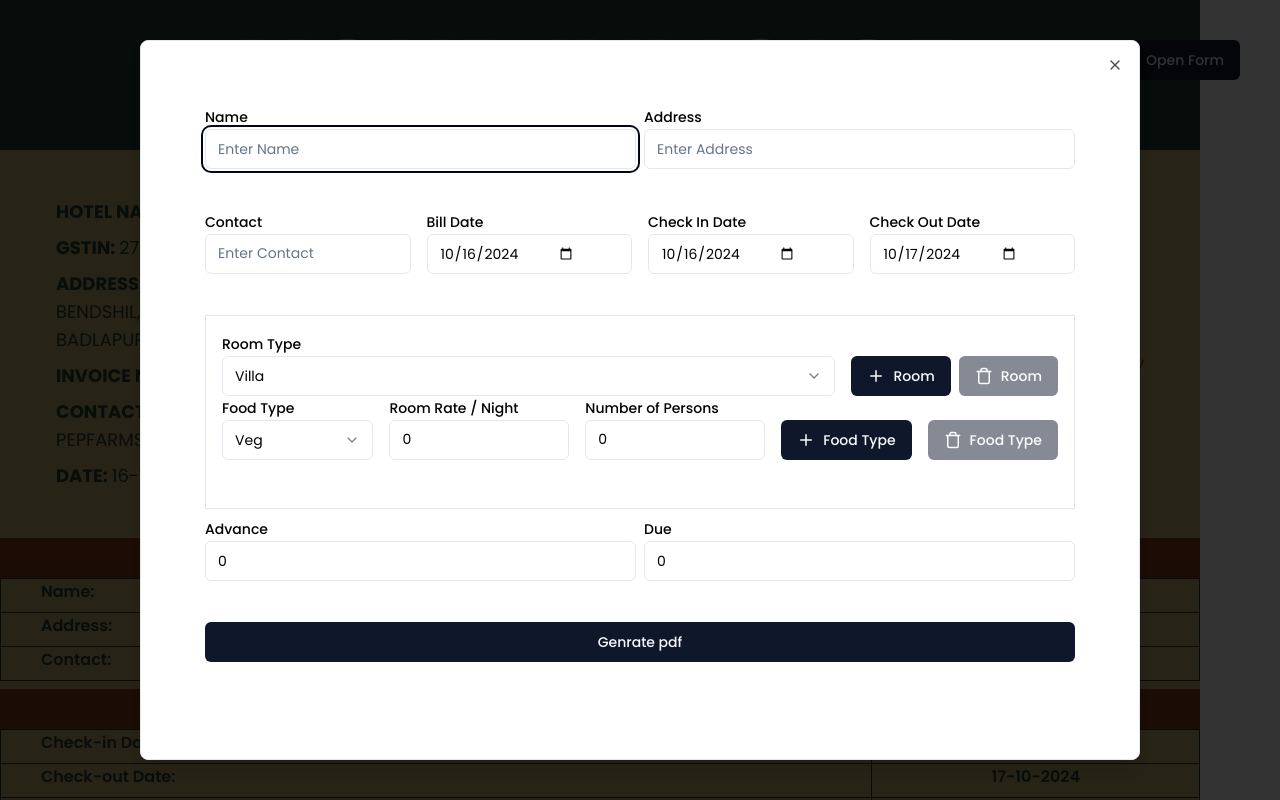
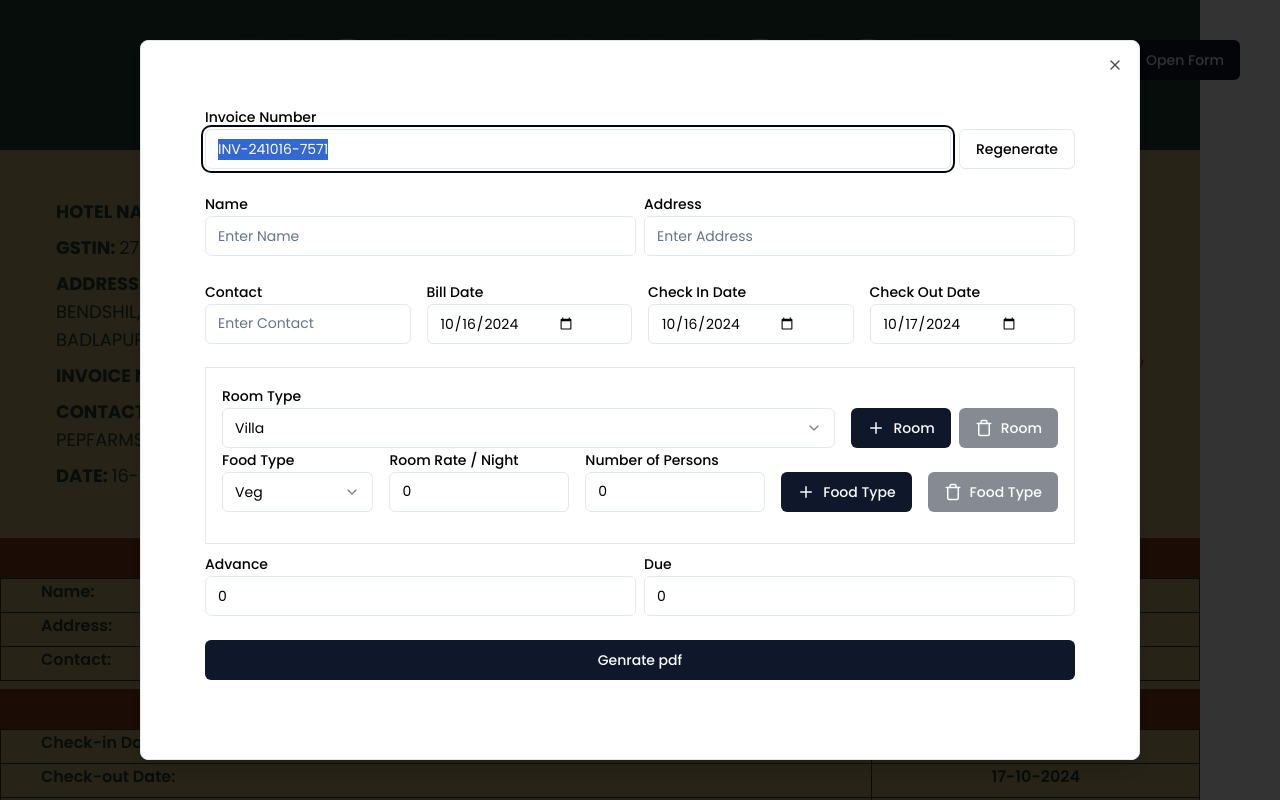
Before and after one commit to hardiksuthar25022002/pepFarm, a React (Vite) app: page / in a window 1280 px wide. Both pictures are taken after a click on the button "Open Form". Shown: the top 800 px of the page. Built offline with nearby package versions, Linux system fonts and the light colour scheme.

Commit message:
add option edit invoice number

```diff
--- a/package.json
+++ b/package.json
@@ -24,7 +24,8 @@
     "react": "^18.3.1",
     "react-dom": "^18.3.1",
     "tailwind-merge": "^2.3.0",
-    "tailwindcss-animate": "^1.0.7"
+    "tailwindcss-animate": "^1.0.7",
+    "uuid": "^14.0.3"
   },
   "devDependencies": {
     "@types/node": "^20.14.8",
--- a/src/App.tsx
+++ b/src/App.tsx
@@ -20,13 +20,8 @@ import {
 import { Plus, Trash } from "lucide-react";
 
 function generateInvoiceNumber() {
-  const prefix = "INV";
-  const timestamp = Date.now();
-  const uniquePart = (timestamp % 1000).toString().padStart(6, "0"); // Get the last 3 digits of the timestamp
-  const invoiceNumber = `${prefix}${uniquePart}`;
-  return invoiceNumber;
+  return `INV-${moment().format("YYMMDD")}-${Math.floor(1000 + Math.random() * 9000)}`;
 }
-
 const today = new Date();
 const tomorrow = new Date();
 tomorrow.setDate(today.getDate() + 1);
@@ -488,6 +483,27 @@ const App = () => {
       <Dialog open={open} onOpenChange={() => setOpen(false)}>
         <DialogContent className="min-w-[1000px] overflow-y-scroll h-[90%]">
           <div className="p-10 gap-y-2 grid grid-cols-2 gap-x-2">
+            <div className="col-span-2">
+              <Label>Invoice Number</Label>
+              <div className="flex gap-x-2">
+                <Input
+                  value={form.invNumber}
+                  onChange={(e) =>
+                    setForm({ ...form, invNumber: e.target.value })
+                  }
+                  placeholder="Enter Invoice Number"
+                />
+                <Button
+                  type="button"
+                  variant="outline"
+                  onClick={() =>
+                    setForm({ ...form, invNumber: generateInvoiceNumber() })
+                  }
+                >
+                  Regenerate
+                </Button>
+              </div>
+            </div>
             <div>
               <Label>Name</Label>
               <Input
```
Also changed, not shown: 1 other file (tests, documents, lock files or other folders).
